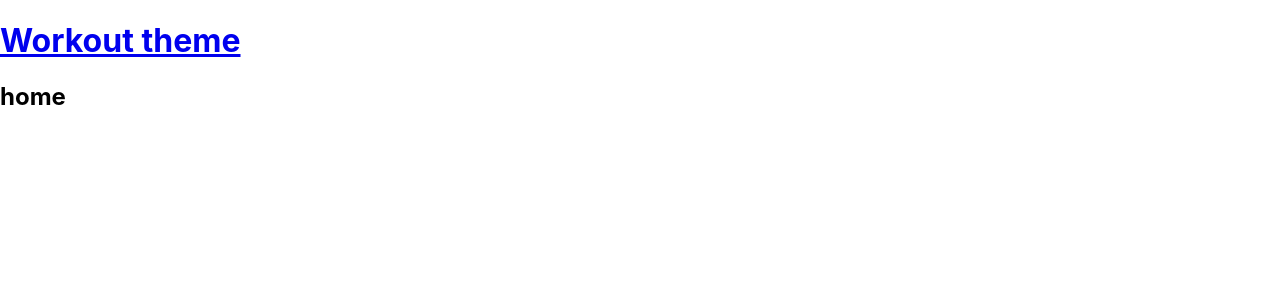
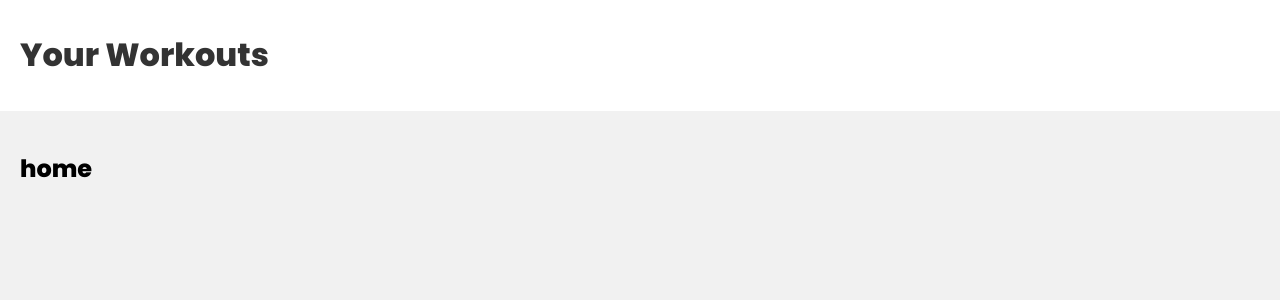
Before and after one commit to Zak-aden1/mern-workout, a React (Create React App) app in the folder frontend/: page / in a window 1280 px wide. Shown: the top 300 px of the page. Built offline with nearby package versions, Linux system fonts and the light colour scheme.

Commit message:
style page and nav

```diff
--- a/frontend/src/components/Navbar.js
+++ b/frontend/src/components/Navbar.js
@@ -6,7 +6,7 @@ const Navbar = () => {
     <header>
       <div className='container'>
         <Link to='/'>
-          <h1>Workout theme</h1>
+          <h1>Your Workouts</h1>
         </Link>
       </div>
     </header>
--- a/frontend/src/index.css
+++ b/frontend/src/index.css
@@ -1,13 +1,33 @@
+/* google font */
+@import url('https://fonts.googleapis.com/css2?family=Poppins:wght@300;400;500;600;800&family=VT323&display=swap');
+
+/* layout */
+:root {
+  --primary: #1a61ac;
+  --error: #e7195a;
+}
 body {
+  background: #f1f1f1;
   margin: 0;
-  font-family: -apple-system, BlinkMacSystemFont, 'Segoe UI', 'Roboto', 'Oxygen',
-    'Ubuntu', 'Cantarell', 'Fira Sans', 'Droid Sans', 'Helvetica Neue',
-    sans-serif;
-  -webkit-font-smoothing: antialiased;
-  -moz-osx-font-smoothing: grayscale;
+  font-family: "Poppins";
 }
-
-code {
-  font-family: source-code-pro, Menlo, Monaco, Consolas, 'Courier New',
-    monospace;
+header {
+  background: #fff;
 }
+header .container {
+  max-width: 1400px;
+  margin: 0 auto;
+  padding: 10px 20px;
+  display: flex;
+  align-items: center;
+  justify-content: space-between;
+}
+header a {
+  color: #333;
+  text-decoration: none;
+}
+.pages{
+  max-width: 1400px;
+  padding: 20px;
+  margin: 0 auto;
+}
```
